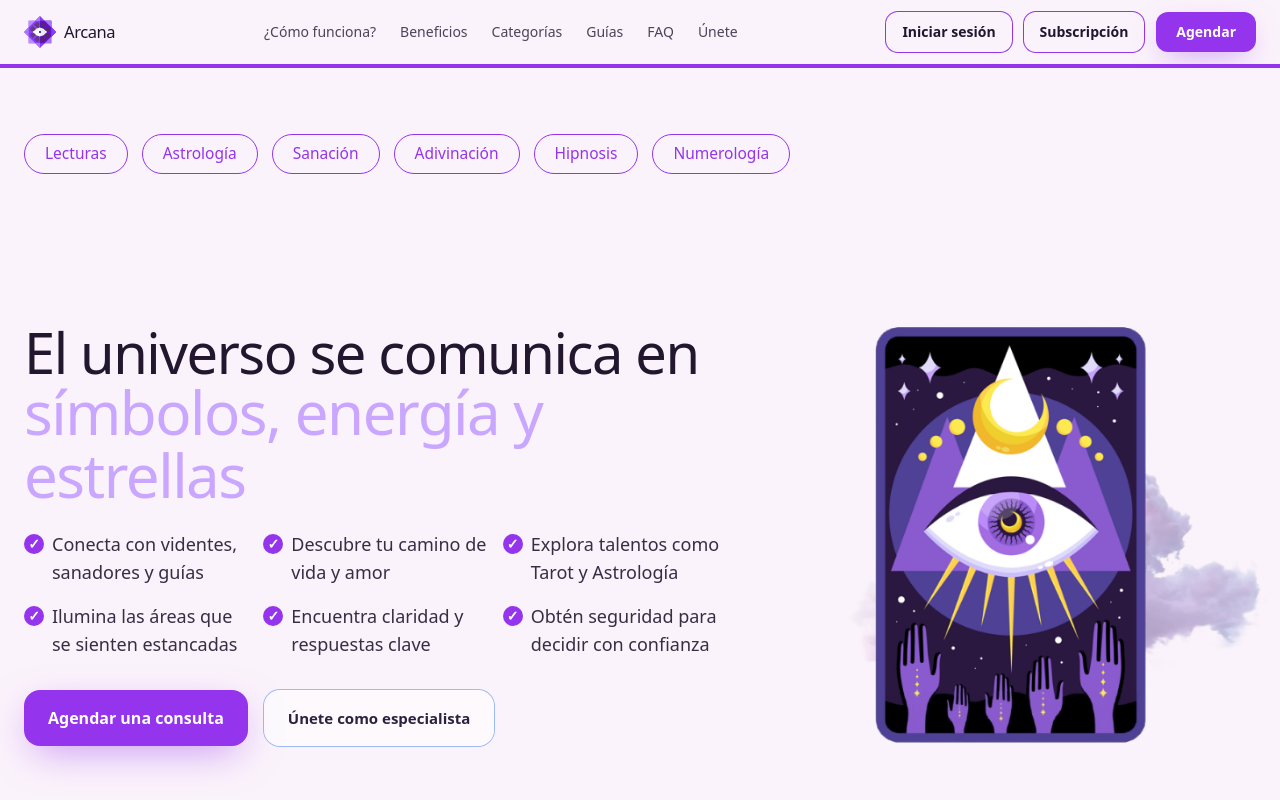
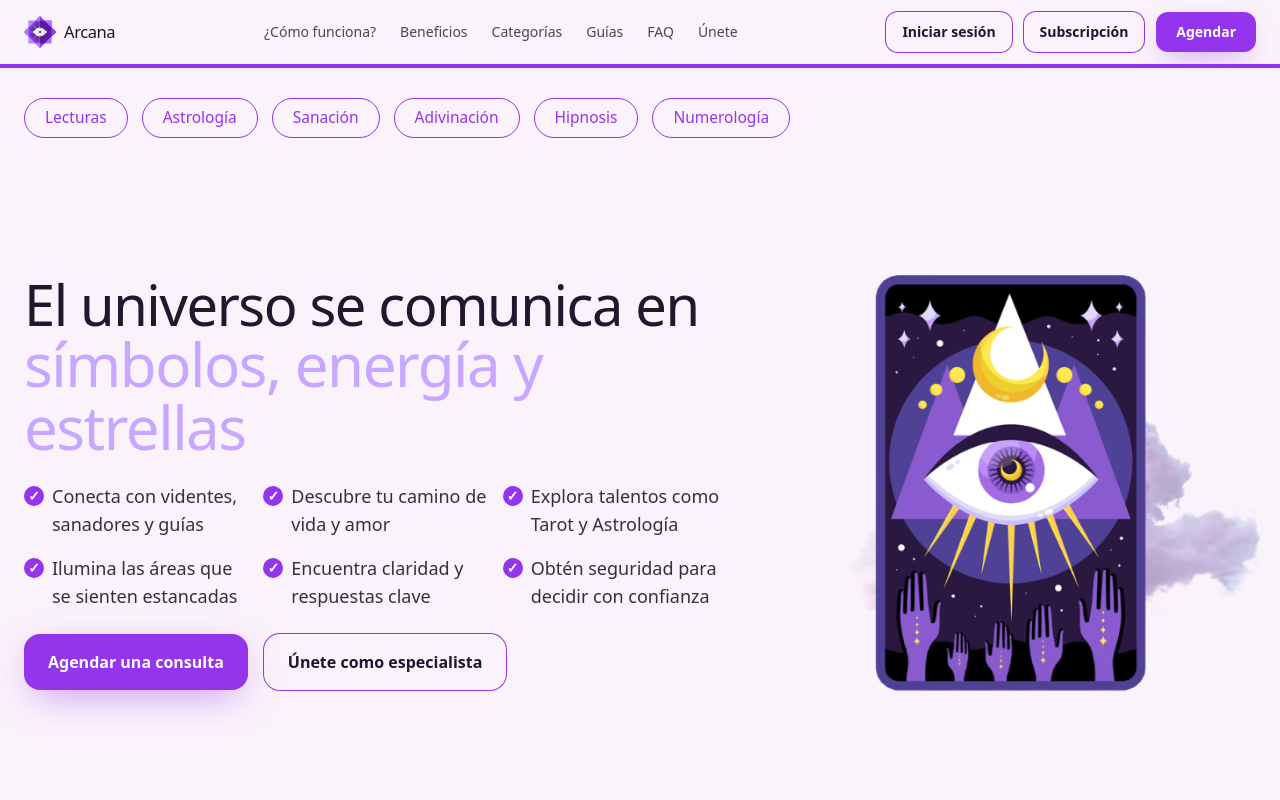
Before and after one commit to arcana302-art/arcana-v2, a Next.js app: page / in a window 1280 px wide. Shown: the top 800 px of the page. Built offline with nearby package versions, Linux system fonts and the light colour scheme.

Commit message:
Update Hero.tsx

```diff
--- a/app/components/Hero.tsx
+++ b/app/components/Hero.tsx
@@ -34,13 +34,13 @@ export default function Hero() {
   ];
 
   return (
-    <section className="relative overflow-hidden bg-[#FBF3FB]">
+    <section className="relative overflow-hidden bg-[#FBF3FB] pt-6 sm:pt-8 pb-14 sm:pb-16">
       {/* Línea divisoria morada */}
       <div className="absolute left-0 right-0 top-0 h-[2px] bg-[#9434ec] z-[1]" />
 
-      <div className="relative z-10 mx-auto max-w-7xl px-6 pt-10 sm:pt-14 pb-14 sm:pb-16">
+      <div className="relative z-10 mx-auto max-w-7xl px-6">
         {/* FILA TALENTOS (chips) */}
-        <nav aria-label="Talentos" className="flex flex-wrap gap-3 sm:gap-3.5 pt-3">
+        <nav aria-label="Talentos" className="flex flex-wrap gap-3 sm:gap-3.5">
           {talents.map((t) => (
             <Link
               key={t.href}
@@ -67,7 +67,7 @@ export default function Hero() {
         </nav>
 
         {/* GRID HERO */}
-        <div className="relative mt-6 sm:mt-10 grid grid-cols-12 gap-y-10 lg:gap-x-10">
+        <div className="relative mt-4 sm:mt-6 grid grid-cols-12 gap-y-8 lg:gap-x-10">
           {/* LADO IZQUIERDO */}
           <div className="hero-left col-span-12 lg:col-span-7 xl:col-span-7 flex flex-col justify-center">
             {/* Títulos */}
@@ -82,7 +82,7 @@ export default function Hero() {
             </h2>
 
             {/* BULLETS CON CHECKS */}
-            <div className="grid grid-cols-1 sm:grid-cols-3 gap-4 mt-6">
+            <div className="grid grid-cols-1 sm:grid-cols-3 gap-4 mt-4 sm:mt-6">
               {bullets.map((item, idx) => (
                 <div key={idx} className="flex items-start gap-2">
                   <span
@@ -90,13 +90,13 @@ export default function Hero() {
                   >
                     ✓
                   </span>
-                  <span className="text-lg text-[#22172f]/90">{item}</span> {/* Fuente incrementada */}
+                  <span className="text-lg text-[#22172f]/90">{item}</span>
                 </div>
               ))}
             </div>
 
             {/* Botones CTA */}
-            <div className="mt-8 flex flex-wrap gap-4">
+            <div className="mt-6 flex flex-wrap gap-4">
               <a
                 href="#"
                 className="inline-flex items-center justify-center rounded-2xl px-6 h-14 text-white text-base font-semibold"
@@ -110,8 +110,7 @@ export default function Hero() {
 
               <a
                 href="#"
-                className="inline-flex items-center justify-center rounded-2xl px-6 h-14 text-[15px] font-semibold text-[#2b2140] bg-white/55 ring-1"
-                style={{ borderColor: 'rgba(148,52,236,0.35)' }}
+                className="inline-flex items-center justify-center rounded-2xl px-6 h-14 text-[#1f1630] font-semibold bg-transparent ring-1 ring-[#9434ec] hover:bg-[#9434ec]/10 transition"
               >
                 Únete como especialista
               </a>
@@ -136,7 +135,7 @@ export default function Hero() {
                 width={640}
                 height={900}
                 priority
-                className="h-auto w-[320px] sm:w-[380px] lg:w-[440px] scale-[0.825]" // Incremento tamaño 10%
+                className="h-auto w-[320px] sm:w-[380px] lg:w-[440px] scale-[0.825]"
               />
             </div>
           </div>
@@ -177,21 +176,13 @@ export default function Hero() {
         }
 
         @media (max-width: 639px) {
-          .hero-title-1 {
-            font-size: 26px;
-            line-height: 1.08;
-          }
-          .hero-title-2 {
-            font-size: 28px;
-            line-height: 1.08;
-          }
+          .hero-title-1 { font-size: 26px; line-height: 1.08; }
+          .hero-title-2 { font-size: 28px; line-height: 1.08; }
 
-          .hero-left {
-            padding-right: 140px; /* Ajuste para que la carta no pise texto */
-          }
+          .hero-left { padding-right: 140px; }
 
           .hero-card :global(img) {
-            width: 160px !important; /* Incrementado */
+            width: 160px !important;
             scale: 0.825;
           }
 
```
